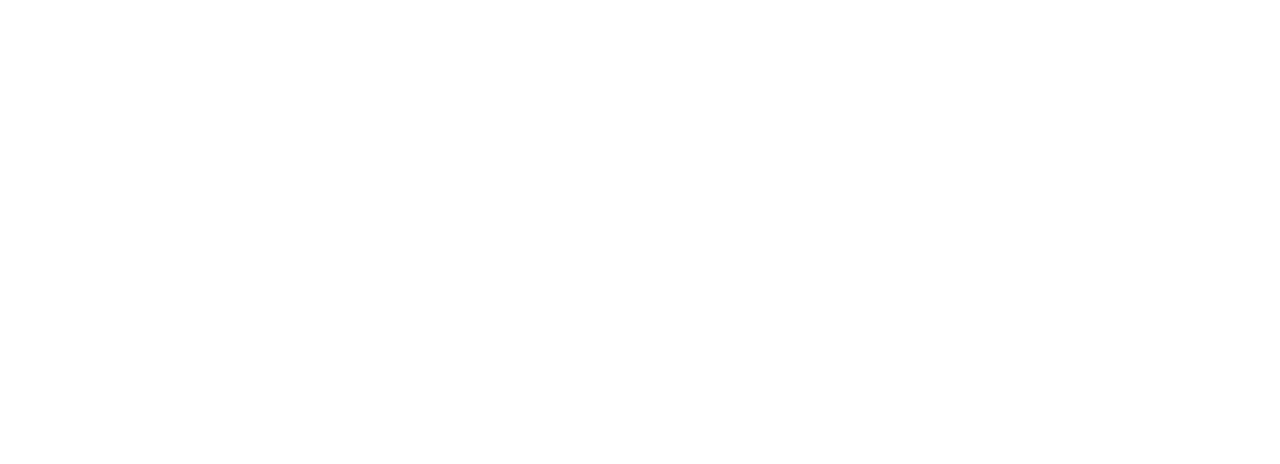
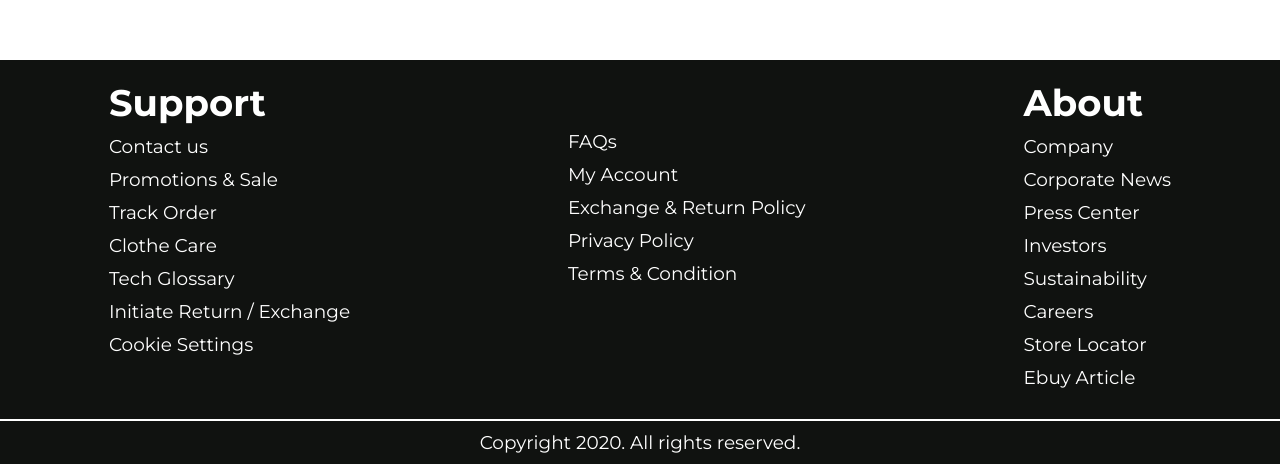
Before and after one commit to UmeshSingh2000/EBUY, a React (Vite) app in the folder Frontend/: page / in a window 1280 px wide. Shown: the part 1788-2252 px from the top of the page. Before the commit the page ends 1720 px from the top, so only its background shows below. Built offline with nearby package versions, Linux system fonts and the light colour scheme; no server answers.

Commit message:
created a footer and implement in all the pages

```diff
--- a/Frontend/scss/main.css
+++ b/Frontend/scss/main.css
@@ -523,7 +523,7 @@
 }
 
 .newArrival {
-  padding-top: 30px;
+  margin: 5vw 0;
   height: 100dvh;
   width: 100%;
 }
@@ -586,7 +586,6 @@
 .newArrival .product .row .image {
   width: 100%;
   height: 350px;
-  background-color: red;
   overflow: hidden;
   display: flex;
   justify-content: center;
@@ -627,66 +626,12 @@
   font-weight: 500;
 }
 
-.footer {
-  width: 100%;
-}
-.footer p {
-  text-align: center;
-  font-weight: 500;
-}
-.footer .top {
-  height: 50%;
-  background-color: #101210;
-  display: flex;
-  flex-direction: column;
-  justify-content: center;
-  padding-bottom: 10px;
-}
-.footer .top h1 {
-  font-weight: 500;
-  color: rgb(122, 122, 122);
-  font-size: 6vw;
-  text-align: center;
-}
-.footer .top form {
-  display: flex;
-  flex-direction: column;
-  align-items: center;
-  gap: 10px;
-}
-.footer .top form input {
-  background-color: transparent;
-  border: 1px solid white;
-  width: 400px;
-  height: 40px;
-  color: white;
-  font-size: 2vw;
-  font-weight: 500;
-  padding: 10px;
-}
-.footer .top form button {
-  background-color: #ffffff;
-  width: 100px;
-  height: 40px;
-  cursor: pointer;
-  border: none;
-  font-size: 1.5vw;
-}
-.footer .bottom {
-  height: 100px;
-  display: flex;
-  justify-content: center;
-  align-items: center;
-  gap: 0;
-}
-
 .productsPage {
   width: 100%;
 }
 .productsPage .mainContent {
   display: flex;
   width: 100%;
-  height: 85vh;
 }
 .productsPage .mainContent .mainPage {
   width: 80%;
--- a/Frontend/src/App.jsx
+++ b/Frontend/src/App.jsx
@@ -2,13 +2,14 @@
 import Homepage from './Pages/Hompage/Homepage'
 import Navbar from './Components/Navbar/Navbar'
 import NewArrival from './Pages/NewArrival/NewArrival';
+import Footer from './Components/Footer/Footer';
 const App = () => {
   return (
     <div>
       <Navbar/>
       <Homepage/>
       <NewArrival/>
-
+      <Footer/>
     </div>
   )
 }
--- /dev/null
+++ b/Frontend/src/Components/Footer/Footer.jsx
@@ -0,0 +1,50 @@
+import React from 'react'
+import './style.css'
+const Footer = () => {
+    return (
+        <div className='footer'>
+            <div className='container'>
+                <div className="support">
+                    <h1>Support</h1>
+                    <ul>
+                        <li>Contact us</li>
+                        <li>Promotions & Sale</li>
+                        <li>Track Order</li>
+                        <li>Clothe Care</li>
+                        <li>Tech Glossary</li>
+                        <li>Initiate Return / Exchange</li>
+                        <li>Cookie Settings</li>
+                    </ul>
+                </div>
+                <div style={{ marginTop: '40px' }}>
+                    <ul>
+                        <li>FAQs</li>
+                        <li>My Account</li>
+                        <li>Exchange & Return Policy</li>
+                        <li>Privacy Policy</li>
+                        <li>Terms & Condition</li>
+                    </ul>
+                </div>
+                <div className="about">
+                    <h1>About</h1>
+                    <ul>
+                        <li>Company</li>
+                        <li>Corporate News</li>
+                        <li>Press Center</li>
+                        <li>Investors</li>
+                        <li>Sustainability</li>
+                        <li>Careers</li>
+                        <li>Store Locator</li>
+                        <li>Ebuy Article</li>
+                    </ul>
+                </div>
+            </div>
+            <div className="line"></div>
+            <div className="footerBase">
+                <p>Copyright 2020. All rights reserved.</p>
+            </div>
+        </div>
+    )
+}
+
+export default Footer
--- /dev/null
+++ b/Frontend/src/Components/Footer/style.css
@@ -0,0 +1,37 @@
+.footer {
+    background-color: #101210;
+    width: 100%;
+    color: white;
+    padding-top: 20px;
+    margin-top: 10px;
+}
+
+.footer p {
+    font-family: "Montserrat", sans-serif;
+    padding: 10px;
+    text-align: center;
+}
+
+.footer .container {
+    width: 100%;
+    justify-content: space-around;
+    display: flex;
+}
+
+.footer li,
+.footer h1 {
+    font-family: "Montserrat", sans-serif;
+    list-style: none;
+}
+
+.footer li {
+    cursor: pointer;
+    margin-top: 10px;
+}
+
+.footer .line {
+    width: 100%;
+    margin-top: 30px;
+    height: 2px;
+    background-color: white;
+}
--- a/Frontend/src/Components/Product Card/style.css
+++ b/Frontend/src/Components/Product Card/style.css
@@ -5,14 +5,13 @@
 .productCard {
     width: 200px;
     /* height: 250px; */
+    /* background-color: red; */
     cursor: pointer;
     position: relative;
 }
-
-
 .productCard .image {
     width: 100%;
-    height: 100%;
+    height: 250px;
 }
 
 .productCard .image img {
--- a/Frontend/src/Components/ProductPage/ProductPage.jsx
+++ b/Frontend/src/Components/ProductPage/ProductPage.jsx
@@ -6,6 +6,7 @@
 import axios from 'axios';
 import { setAllProduct } from '../../../Redux/features/product/allproductSlice';
 import Loader from '../Loader/Loader';
+import Footer from '../Footer/Footer';
 
 const ProductPage = () => {
   const { productId } = useParams();
@@ -85,6 +86,7 @@
           ))}
         </div>
       </div>
+      <Footer/>
     </div>
   );
 };
--- a/Frontend/src/Pages/Hompage/Homepage.jsx
+++ b/Frontend/src/Pages/Hompage/Homepage.jsx
@@ -1,14 +1,14 @@
 import React, { useEffect } from 'react'
 const Homepage = () => {
-  useEffect(()=>{
+  useEffect(() => {
     document.title = 'Ebuy || Buy Trending Cloths'
-  },[])
+  }, [])
   return (
     <div className='homepage'>
       <div className="homepageContent">
         <div style={{
           display: 'flex',
-        }}  className='content'>
+        }} className='content'>
           <span className='text'>New</span><span className='text'>Mens</span> <span className='text'>Collections</span>
         </div>
         <button>View</button>
--- a/Frontend/src/Pages/Product/AllProductsPage.jsx
+++ b/Frontend/src/Pages/Product/AllProductsPage.jsx
@@ -6,6 +6,7 @@
 import { useDispatch, useSelector } from 'react-redux';
 import { setAllProduct } from '../../../Redux/features/product/allproductSlice';
 import Loader from '../../Components/Loader/Loader';
+import Footer from '../../Components/Footer/Footer';
 const AllProductsPage = () => {
     const filterCategory = useSelector((state) => state.filterCategory)
     const dispatch = useDispatch();
@@ -52,6 +53,7 @@
         setFilteredProducts(filtered)
     }, [filterCategory, product])
     return (
+        <>
             <div className='productsPage'>
                 <Navbar />
                 <div className="mainContent">
@@ -71,6 +73,8 @@
                     )}
                 </div>
             </div>
+            <Footer />
+        </>
     )
 }
 export default AllProductsPage
--- a/Frontend/src/Pages/SearchPageResult.jsx/SearchPageResult.jsx
+++ b/Frontend/src/Pages/SearchPageResult.jsx/SearchPageResult.jsx
@@ -6,6 +6,7 @@
 import axios from 'axios';
 import { setAllProduct } from '../../../Redux/features/product/allproductSlice';
 import Loader from '../../Components/Loader/Loader';
+import Footer from '../../Components/Footer/Footer';
 const SearchPageResult = () => {
     const data = useSelector((state) => state.allProduct.value)
     const location = useLocation();
@@ -44,7 +45,7 @@
         <div className='searchPageResult'>
             <Navbar />
             <h1>Search Results for {searchTerm}</h1>
-            {loading ? <Loader/> : <div>
+            {loading ? <Loader /> : <div>
                 {filterOnSearch.length > 0 ? (
                     <div className='container'>
                         {filterOnSearch.map((prod, index) => {
@@ -59,7 +60,7 @@
                     <p>No products found matching "{searchTerm}".</p>
                 )}
             </div>}
-
+            <Footer />
         </div>
     )
 }
```
Also changed, not shown: Frontend/scss/main.scss (+2 -65 lines), 1 other file (tests, documents, lock files or other folders).
